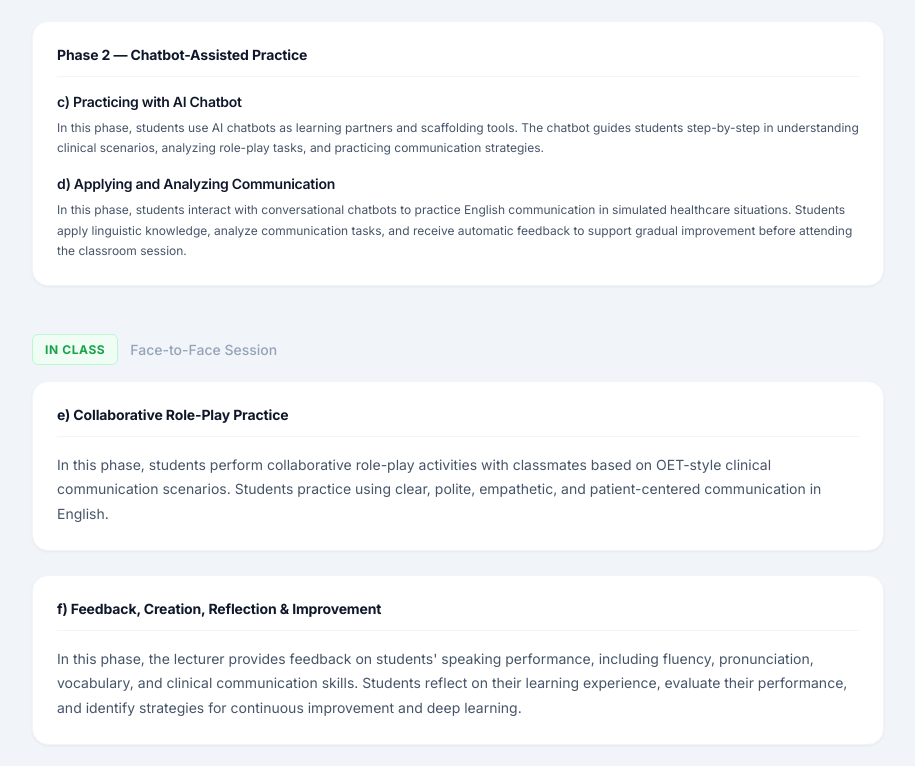
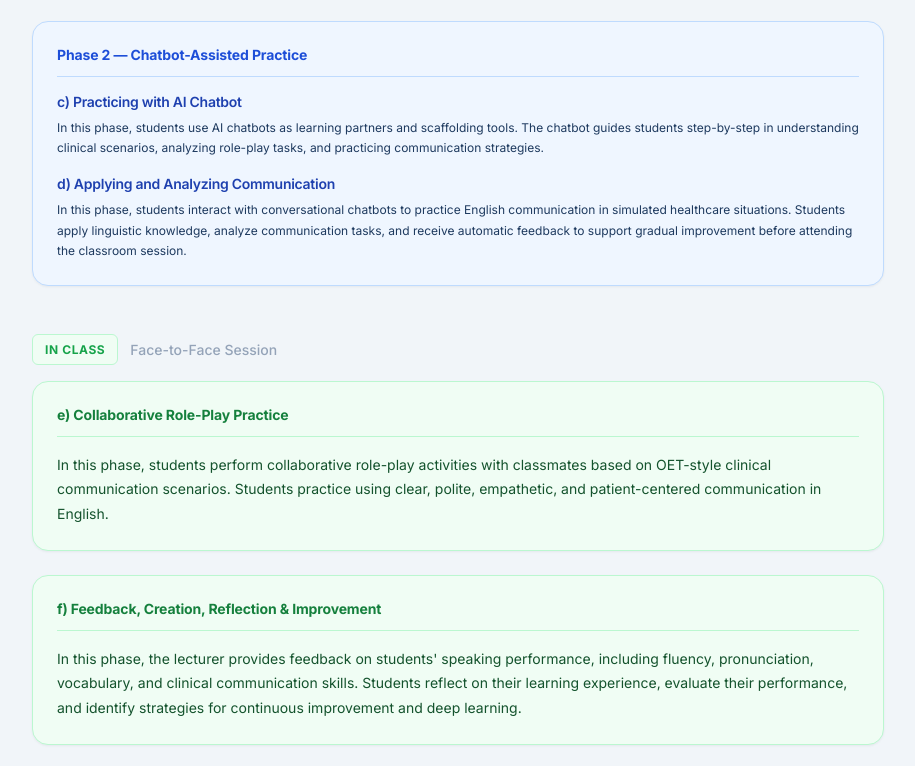
Before and after one commit to hijrahassalam/astro-oet-med, an Astro site: page /about in a window 1280 px wide. Shown: the part 3114-3880 px from the top of the page, without its empty margins (182-1097 px from the left). Built offline with nearby package versions, Linux system fonts and the light colour scheme; Astro itself is replaced by a stand-in of ours.

Commit message:
feat: color-coded phase cards on About page - blue for Before Class, green for In Class

```diff
--- a/src/pages/about.astro
+++ b/src/pages/about.astro
@@ -125,7 +125,7 @@ const subCLOs = [
           </div>
 
           <div class="phase-cards-stacked">
-            <div class="info-card phase-card">
+            <div class="info-card phase-card phase-card--async">
               <h3>Phase 1 — Understanding Basic Knowledge</h3>
               <div class="phase-item">
                 <h4>a) Preparing Learning Materials</h4>
@@ -137,7 +137,7 @@ const subCLOs = [
               </div>
             </div>
 
-            <div class="info-card phase-card">
+            <div class="info-card phase-card phase-card--async">
               <h3>Phase 2 — Chatbot-Assisted Practice</h3>
               <div class="phase-item">
                 <h4>c) Practicing with AI Chatbot</h4>
@@ -159,12 +159,12 @@ const subCLOs = [
           </div>
 
           <div class="phase-cards-stacked">
-            <div class="info-card phase-card">
+            <div class="info-card phase-card phase-card--f2f">
               <h3>e) Collaborative Role-Play Practice</h3>
               <p>In this phase, students perform collaborative role-play activities with classmates based on OET-style clinical communication scenarios. Students practice using clear, polite, empathetic, and patient-centered communication in English.</p>
             </div>
 
-            <div class="info-card phase-card">
+            <div class="info-card phase-card phase-card--f2f">
               <h3>f) Feedback, Creation, Reflection & Improvement</h3>
               <p>In this phase, the lecturer provides feedback on students' speaking performance, including fluency, pronunciation, vocabulary, and clinical communication skills. Students reflect on their learning experience, evaluate their performance, and identify strategies for continuous improvement and deep learning.</p>
             </div>
@@ -587,6 +587,42 @@ const subCLOs = [
     border-bottom: 1px solid var(--color-border-light);
   }
 
+  .info-card.phase-card--async {
+    background: #eff6ff;
+    border-color: #bfdbfe;
+  }
+
+  .info-card.phase-card--async h3 {
+    color: #1d4ed8;
+    border-bottom-color: #bfdbfe;
+  }
+
+  .info-card.phase-card--async h4 {
+    color: #1e40af;
+  }
+
+  .info-card.phase-card--async p {
+    color: #1e3a5f;
+  }
+
+  .info-card.phase-card--f2f {
+    background: #f0fdf4;
+    border-color: #bbf7d0;
+  }
+
+  .info-card.phase-card--f2f h3 {
+    color: #15803d;
+    border-bottom-color: #bbf7d0;
+  }
+
+  .info-card.phase-card--f2f h4 {
+    color: #166534;
+  }
+
+  .info-card.phase-card--f2f p {
+    color: #14532d;
+  }
+
   .phase-item {
     margin-bottom: var(--space-4);
   }
```
